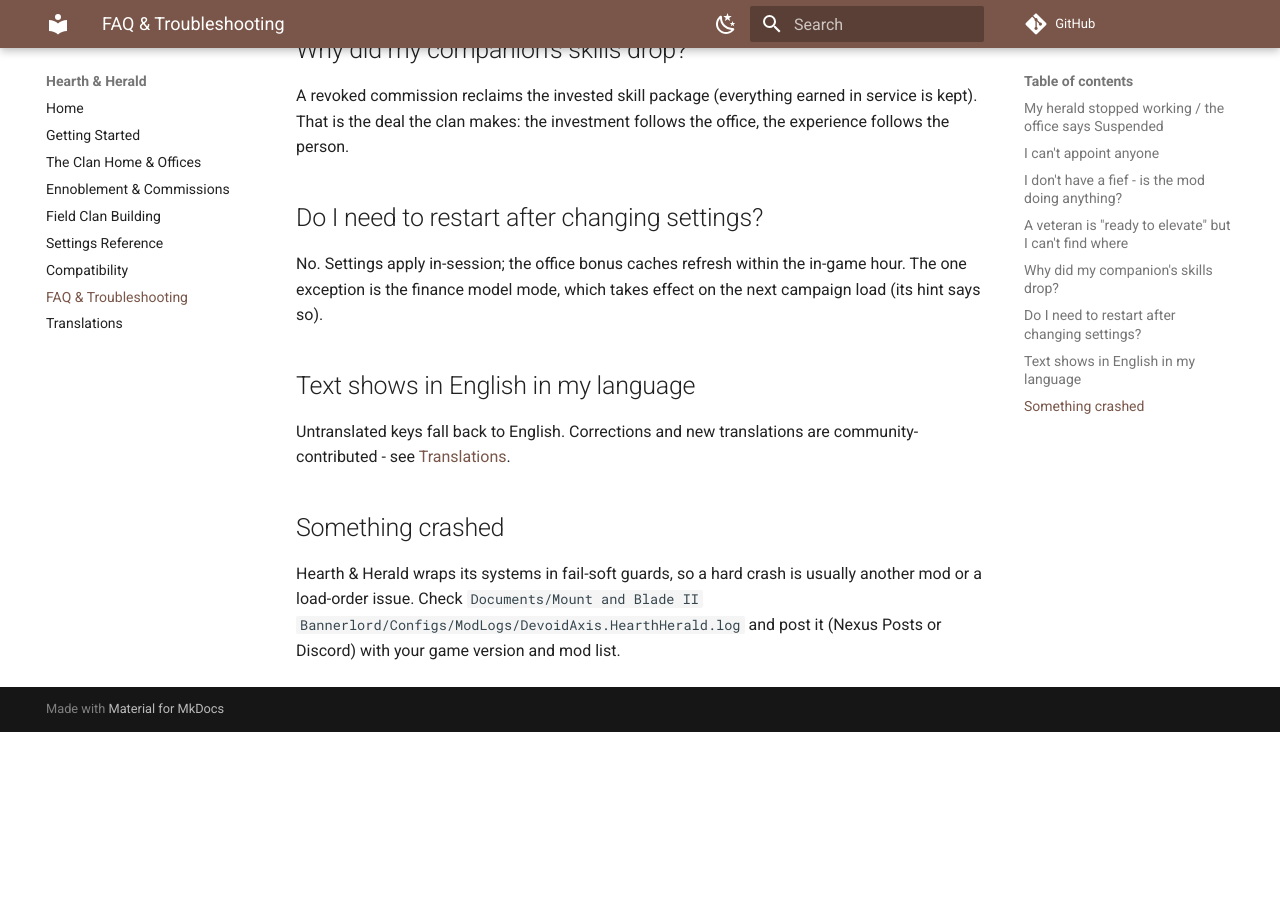
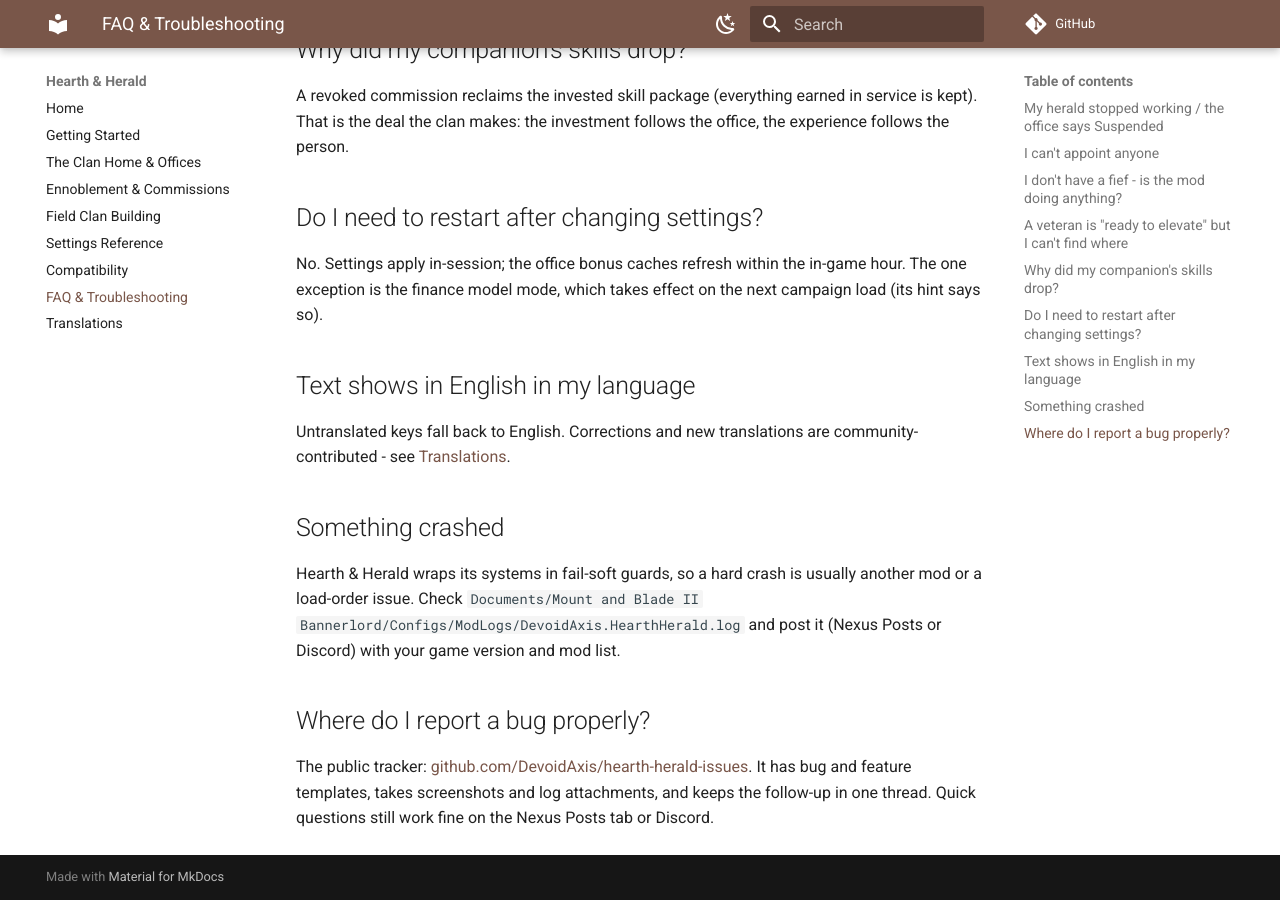
Before and after one commit to DevoidAxis/hearth-herald-wiki, an MkDocs documentation site: the page built from docs/faq.md, in a window 1280 px wide and 900 px high, scrolled down 793 px. Built offline with MkDocs 1.6.1 and Material for MkDocs 9.7.7, drawn with Linux system fonts in a browser that asks for light colours; comment, search, counter and statistics services are not loaded; the version menu is left out; before the commit the page ends 1525 px from its top, so only the background shows below that.

Commit message:
FAQ: public issue tracker

```diff
--- a/docs/faq.md
+++ b/docs/faq.md
@@ -47,3 +47,11 @@
 usually another mod or a load-order issue. Check
 `Documents/Mount and Blade II Bannerlord/Configs/ModLogs/DevoidAxis.HearthHerald.log`
 and post it (Nexus Posts or Discord) with your game version and mod list.
+
+## Where do I report a bug properly?
+
+The public tracker:
+[github.com/DevoidAxis/hearth-herald-issues](https://github.com/DevoidAxis/hearth-herald-issues).
+It has bug and feature templates, takes screenshots and log attachments, and
+keeps the follow-up in one thread. Quick questions still work fine on the
+Nexus Posts tab or Discord.
```
